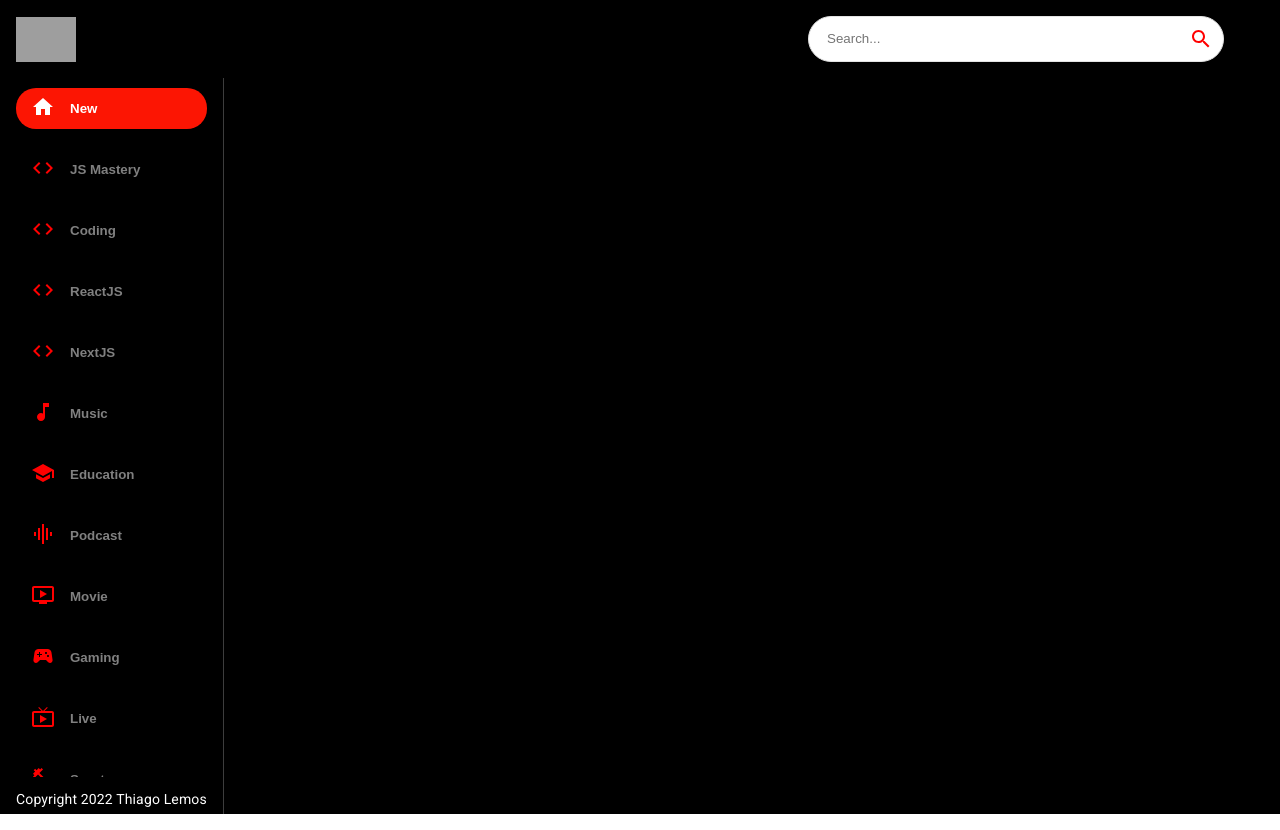
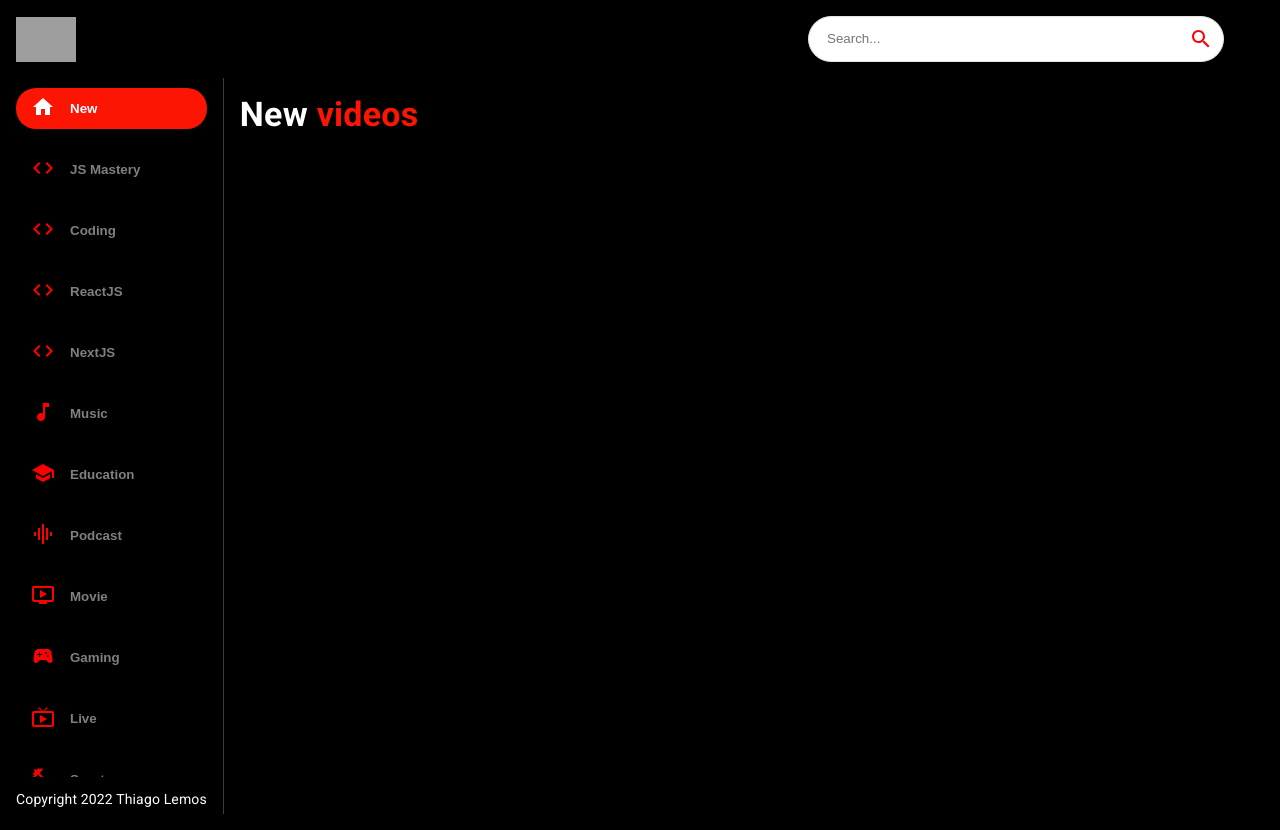
Before and after one commit to thiagolemosdev/youtube_clone, a React (Create React App) app: page / in a window 1280 px wide. Built offline with nearby package versions, Linux system fonts and the light colour scheme; grey boxes are pictures that could not be loaded.

Commit message:
Side bar Concluded

```diff
--- a/src/components/Feed.jsx
+++ b/src/components/Feed.jsx
@@ -1,6 +1,7 @@
 import React, { useState, useEffect } from "react";
 import { Box, Stack, Typography } from "@mui/material";
-import SideBar from "./SideBar";
+
+import { Videos, SideBar } from "./";
 
 const Feed = () => {
   return (
@@ -21,6 +22,18 @@ const Feed = () => {
           Copyright 2022 Thiago Lemos
         </Typography>
       </Box>
+
+      <Box p={2} sx={{ overflowY: "auto", height: "90vh", flex: 2 }}>
+        <Typography
+          variant="h4"
+          fontWeight="bold"
+          mb={2}
+          sx={{ color: "white" }}
+        >
+          New <span style={{ color: "#fc1503" }}>videos</span>
+        </Typography>
+        <Videos videos={[]} />
+      </Box>
     </Stack>
   );
 };
--- /dev/null
+++ b/src/components/Videos.jsx
@@ -0,0 +1,7 @@
+import React from "react";
+
+const Videos = () => {
+  return <div>Videos</div>;
+};
+
+export default Videos;
--- a/src/components/index.js
+++ b/src/components/index.js
@@ -5,3 +5,4 @@ export { default as VideoDetail } from "./VideoDetail";
 export { default as SearchFeed } from "./SearchFeed";
 export { default as SearchBar } from "./SearchBar";
 export { default as SideBar } from "./SideBar";
+export { default as Videos } from "./Videos";
```
Also changed, not shown: src/utils/fetchFromAPI.js (added, +20 -0 lines), 1 other file (tests, documents, lock files or other folders).
